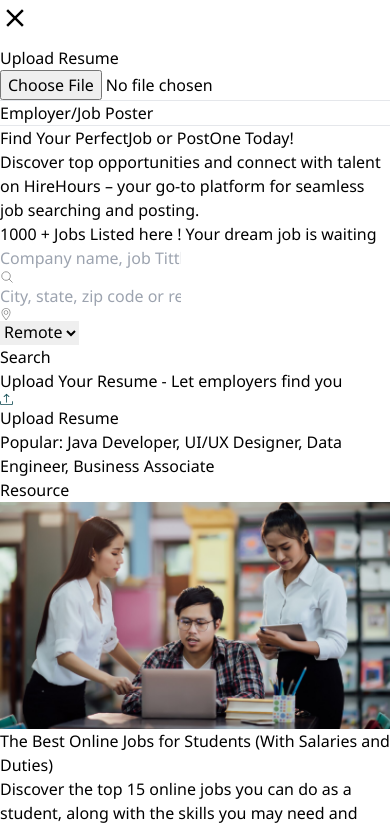
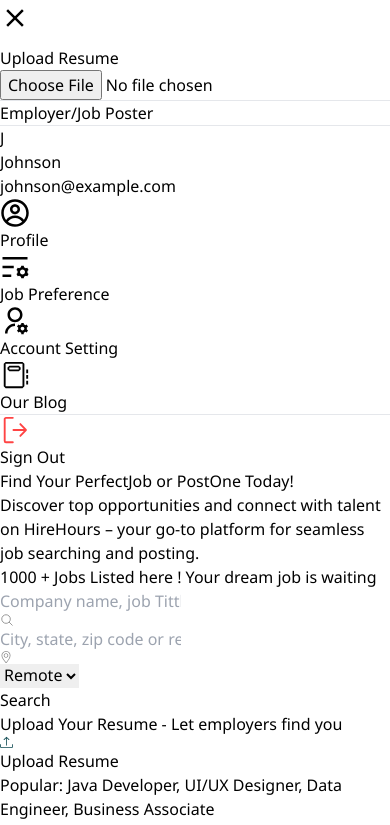
Before and after one commit to Sandeep1908/hirehour, a React (Vite) app: page / in a window 390 px wide. Shown: the part 1005-1830 px from the top of the page. Built offline with nearby package versions, Linux system fonts and the light colour scheme.

Commit message:
feat(add): add mobile header

```diff
--- a/src/components/Header.tsx
+++ b/src/components/Header.tsx
@@ -11,13 +11,45 @@ import { IoMdClose } from "react-icons/io";
 import { BsUpload } from 'react-icons/bs';
 import NotificationModal from './modals/NotificationModal';
 import AccountModal from './modals/AccountModal';
+
+import { CgProfile } from 'react-icons/cg';
+import { RiListSettingsLine } from 'react-icons/ri';
+import { RiUserSettingsLine } from 'react-icons/ri';
+import { VscNotebook } from 'react-icons/vsc';
+import { GoSignOut } from 'react-icons/go';
 import { Link } from 'react-router-dom';
 
 const Header: React.FC = () => {
   const [isNotification, setIsNotificationOpen] = useState<boolean>(false);
   const [isAccountOpen, setIsAccountOpen] = useState<boolean>(false);
   const [isNavOpen,setIsNavOpen]=useState<boolean>(false)
+  const handlNavBar=()=>{
+    setIsAccountOpen(false);
+    setIsNavOpen(false)
+  }
+  const accountOptions = [
+    {
+      icon: <CgProfile size={30} />,
+      name: 'Profile',
+       link:'/profile'
+    },
+    {
+      icon: <RiListSettingsLine size={30} />,
+      name: 'Job Preference',
+       link:''
+    },
 
+    {
+      icon: <RiUserSettingsLine size={30} />,
+      name: 'Account Setting',
+      link:'/account'
+    },
+    {
+      icon: <VscNotebook size={30} />,
+      name: 'Our Blog',
+       link:''
+    },
+  ];
   return (
     <div className="w-full h-20 bg-white relative   ">
       <div className="w-full max-w-[1300px] m-auto flex justify-between items-center p-5">
@@ -62,19 +94,19 @@ const Header: React.FC = () => {
           <div className="flex justify-center items-center space-x-5">
             <div className=" flex flex-col justify-center items-center cursor-pointer">
               <RiTodoLine size={25} />
-              <Link to={'/right-to-represent'} className="font-[200] text-[10px]">
+              <Link to={'/right-to-represent'} className="font-[200] text-sm">
                 RTR
               </Link>
             </div>
 
             <div className=" flex flex-col justify-center items-center cursor-pointer">
               <BiMessageDetail size={25} />
-              <Link  to='/messages' className="font-[200] text-[10px]">Message</Link>
+              <Link  to='/messages' className="font-[200] text-sm">Message</Link>
             </div>
 
             <div className=" flex flex-col justify-center items-center cursor-pointer">
               <BsSuitcaseLg size={25} />
-              <Link to={'/myjobs'} className="font-[200] text-[10px]">
+              <Link to={'/myjobs'} className="font-[200] text-sm">
                 My jobs{' '}
               </Link>
             </div>
@@ -133,7 +165,9 @@ const Header: React.FC = () => {
           </div>
 
 
-            <div className='w-full flex justify-center items-center p-5'>
+{/* before signin  */}
+<div className='hidden'>
+<div className='w-full flex justify-center items-center p-5'>
                 <label
                 className={`flex justify-center items-center w-full h-12 p-0.5 rounded-full cursor-pointer bg-[#104B53]   `}
               >
@@ -154,6 +188,44 @@ const Header: React.FC = () => {
             </div>
 
             <hr />
+</div>
+
+              {/* after signIn  */}
+
+              <div className='w-full'>
+
+      <div className="flex flex-col   w-full">
+        <div className="w-full flex justify-start items-center space-x-3 p-5 relative before:absolute before:w-full before:bottom-[-10px] before:bg-[#E3E7EA] before:h-[1px] ">
+          <p className="text-xs text-[#104B53] w-10 h-10 flex justify-center items-center bg-[#CBFFFC] rounded-full ">
+            J
+          </p>
+
+          <div className="flex flex-col">
+            <h1 className="text-lg">Johnson</h1>
+            <p className="text-sm">johnson@example.com </p>
+          </div>
+        </div>
+
+        <ul className="flex flex-col p-5 space-y-6 pt-5 relative  before:absolute before:w-full before:bottom-[-10px] before:bg-[#E3E7EA] before:h-[1px]">
+          {accountOptions?.map((item, id) => {
+            return (
+              <Link  to={item.link || ''} className="flex justify-start items-center space-x-2 p-1" key={id} onClick={handlNavBar}>
+                {item.icon}
+                <p className="text-sm ">{item.name}</p>
+              </Link>
+            );
+          })}
+
+          <hr />
+
+          <li className="flex justify-start items-center space-x-2 p-1">
+            <GoSignOut color="#FF4444" size={30} />
+            <p className="text-sm text-[#FF4444] ">Sign Out</p>
+          </li>
+        </ul>
+      </div>
+    </div>
+
 
       </div>
 
```
